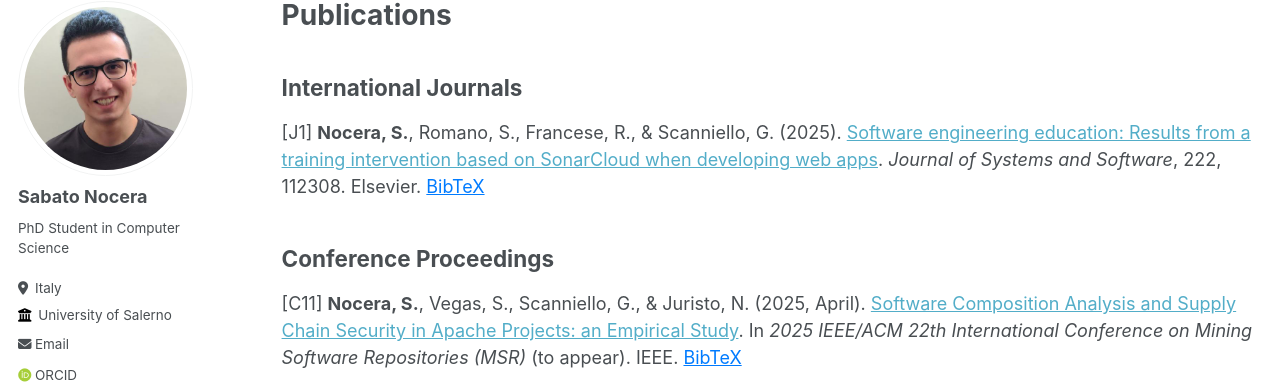
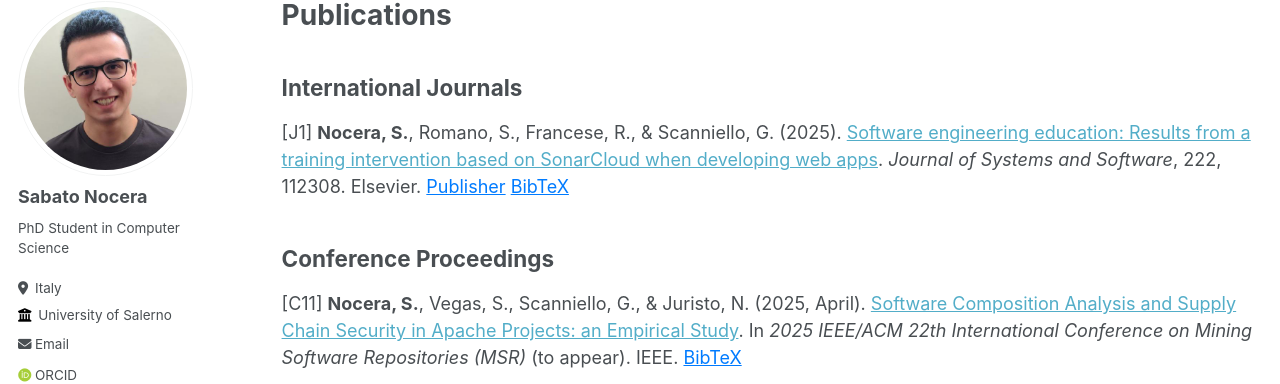
Before and after one commit to sabato-nocera/sabato-nocera.github.io, a Jekyll site: the page built from _pages/publications.md, in a window 1280 px wide and 900 px high. Shown: the part 105-489 px from the top of the window. Built offline with Jekyll 4.4.1, drawn with Linux system fonts in a browser that asks for light colours; some web fonts are replaced.

Commit message:
Update publications.md

```diff
--- a/_pages/publications.md
+++ b/_pages/publications.md
@@ -8,6 +8,7 @@ author_profile: true
 ## International Journals
 
 [J1]  **Nocera, S.**, Romano, S., Francese, R., & Scanniello, G. (2025). [Software engineering education: Results from a training intervention based on SonarCloud when developing web apps](https://doi.org/10.1016/j.jss.2024.112308). _Journal of Systems and Software_, 222, 112308. Elsevier.
+<button style="all: unset; color: #007bff; cursor: pointer; text-decoration: underline; background: none; border: none;" onclick="window.location.href='https://doi.org/10.1016/j.jss.2024.112308';">Publisher</button>
 <button style="all: unset; color: #007bff; cursor: pointer; text-decoration: underline; background: none; border: none;" onclick="toggleSnippet('j1')">BibTeX</button>
 
 <div id="j1" style="display: none; background-color: #f9f9f9; border: 1px solid #ddd; padding: 10px; margin-top: 10px; font-family: 'Courier New', monospace;">
```
